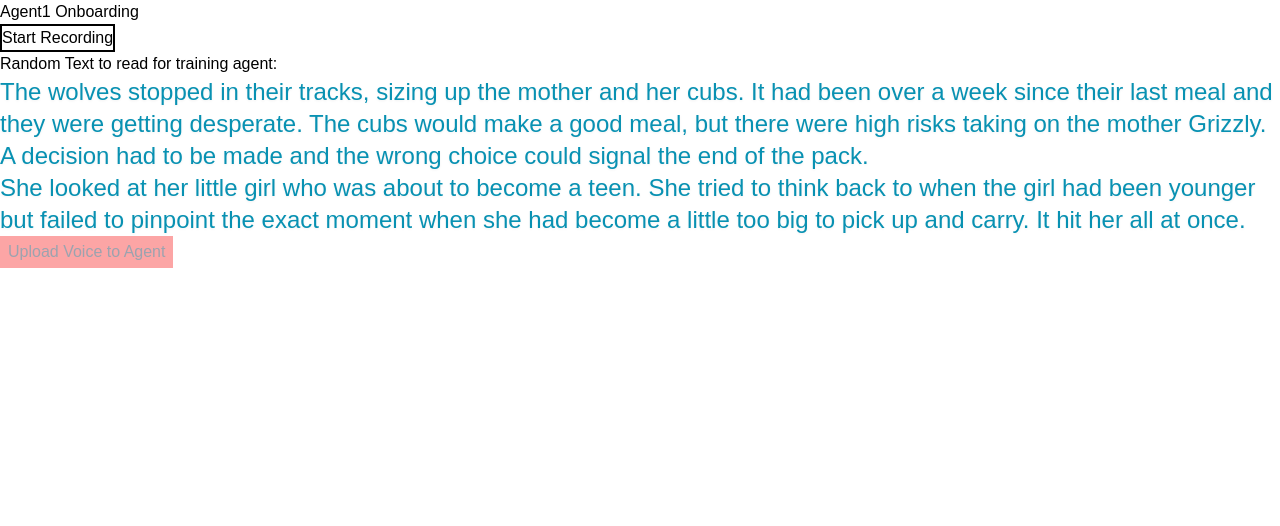
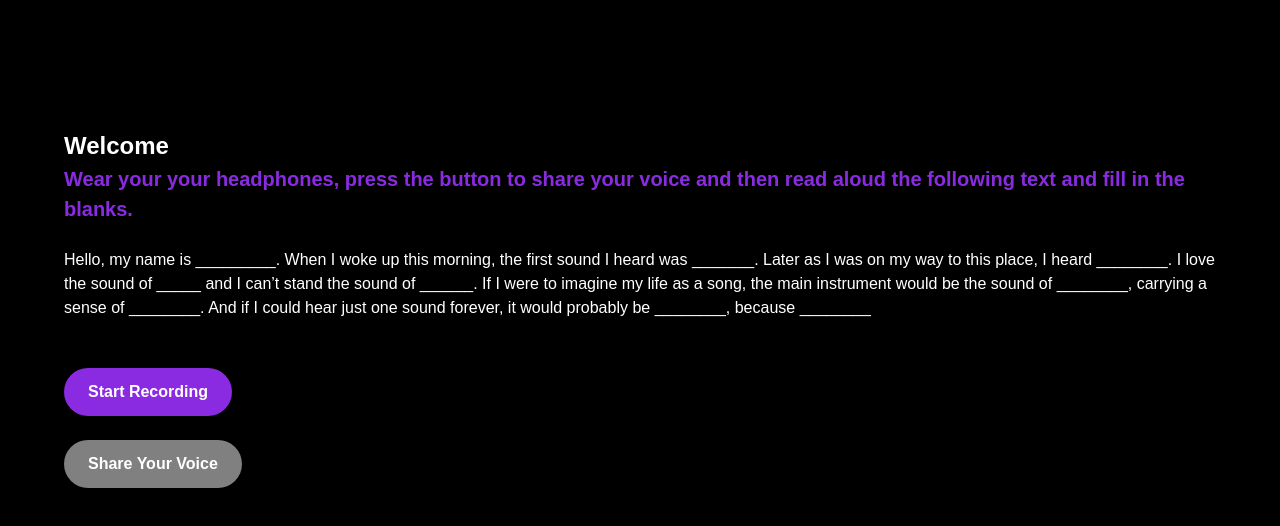
Before and after one commit to gauravnijjer/voice-agents, a Next.js app: page /agent1/onboarding in a window 1280 px wide. Shown: the top 526 px of the page. Built offline with nearby package versions, Linux system fonts and the light colour scheme.

Commit message:
Css and text edits to page

```diff
--- a/app/agent1/onboarding/page.js
+++ b/app/agent1/onboarding/page.js
@@ -4,7 +4,7 @@ export default function page() {
   console.log(process.env.AGENT_ID1)
   return (
     <div>
-      Agent1 Onboarding
+      <h1>Welcome</h1>
       <AudioRecorder agentName={"agent1"} agentId={process.env.AGENT_ID1} />
     </div>
   )
--- a/app/components/audio-recorder.js
+++ b/app/components/audio-recorder.js
@@ -243,6 +243,15 @@ const AudioRecorder = ({ agentName,agentId }) => {
 
   return (
     <div>
+      <h2>
+        Wear your your headphones, press the button to share your voice and then read aloud the following text and fill in the blanks.
+      </h2>
+      <br />
+      <p>
+      Hello, my name is _________. When I woke up this morning, the first sound I heard was _______. Later as I was on my way to this place, I heard ________. I love the sound of _____ and I can’t stand the sound of ______. If I were to imagine my life as a song, the main instrument would be the sound of ________, carrying a sense of ________. And if I could hear just one sound forever, it would probably be ________, because ________
+      </p>
+      <br />
+      <br />
       <button className="border-2 border-black" disabled={uploading} onClick={toggleRecording}>
         {isRecording ? "Stop Recording" : "Start Recording"}
       </button>
@@ -288,25 +297,19 @@ const AudioRecorder = ({ agentName,agentId }) => {
           </p>
         </div>
       )} */}
-      <p>
-        Random Text to read for training agent:
-      </p>
-      <p className="text-cyan-600 drop-shadow-sm text-2xl">
-      The wolves stopped in their tracks, sizing up the mother and her cubs. It had been over a week since their last meal and they were getting desperate.
-      The cubs would make a good meal, but there were high risks taking on the mother Grizzly. A decision had to be made and the wrong choice could signal the end of the pack.
+
       <br />
-      She looked at her little girl who was about to become a teen. She tried to think back to when the girl had been younger but failed to pinpoint the exact moment when she had become a little too big to pick up and carry. It hit her all at once.
-      </p>
+      <br />
       <button
         onClick={updateAgentVoice}
         // disabled={uploading || !uploadedUrl || isRecording || !audioData}
         disabled={isRecording || !audioData || uploadingAgent}
-        className={` disabled:bg-red-300 disabled:text-gray-400 px-2 py-1 border-red-500 bg-blue-400 text-blue-600 `}
+        // className={` disabled:bg-red-300 disabled:text-gray-400 px-2 py-1 border-red-500 bg-blue-400 text-blue-600 `}
       >
-        Upload Voice to Agent
+        Share Your Voice
       </button>
 
-      {uploadingAgent && <p className="text-green-600 text-lg">uploading Voice to Agent......</p>}
+      {uploadingAgent && <p className="text-green-600 text-lg">Sharing your voice...</p>}
 
       {displayError &&
       <p className="text-red-600 text-2xl">{displayError}</p>
--- a/app/globals.css
+++ b/app/globals.css
@@ -4,15 +4,70 @@
 
 
 
-/* @media (prefers-color-scheme: dark) {
+@media (prefers-color-scheme: dark) {
   :root {
     --background: #0a0a0a;
     --foreground: #ededed;
   }
-} */
+}
 
 body {
+  margin-top: 5%;
+  padding: 5%;
   color: var(--foreground);
-  background: var(--background);
+  background: #000000;
   font-family: Arial, Helvetica, sans-serif;
 }
+
+p {
+  color: #ffffff;
+}
+
+h1 {
+  color: white;
+  font-size: 24px;
+  font-weight: bold;
+}
+
+h2 {
+  color: blueviolet;
+  font-size: 20px;
+  font-weight: bold;
+}
+
+
+button {
+  padding: 12px 24px;
+  font-size: 16px;
+  font-weight: bold;
+  color: white;
+  background: blueviolet;
+  border: none;
+  border-radius: 30px;
+  box-shadow: 0 4px 6px rgba(0, 0, 0, 0.1);
+  cursor: pointer;
+  transition: transform 0.2s, box-shadow 0.2s;
+}
+
+button:hover {
+  transform: translateY(-3px);
+  box-shadow: 0 6px 10px rgba(0, 0, 0, 0.2);
+}
+
+button:active {
+  transform: translateY(1px);
+  box-shadow: 0 3px 6px rgba(0, 0, 0, 0.1);
+}
+
+button:disabled {
+  padding: 12px 24px;
+  font-size: 16px;
+  font-weight: bold;
+  color: white;
+  background: grey;
+  border: none;
+  border-radius: 30px;
+  box-shadow: 0 4px 6px rgba(0, 0, 0, 0.1);
+  cursor: pointer;
+  transition: transform 0.2s, box-shadow 0.2s;
+}
```
